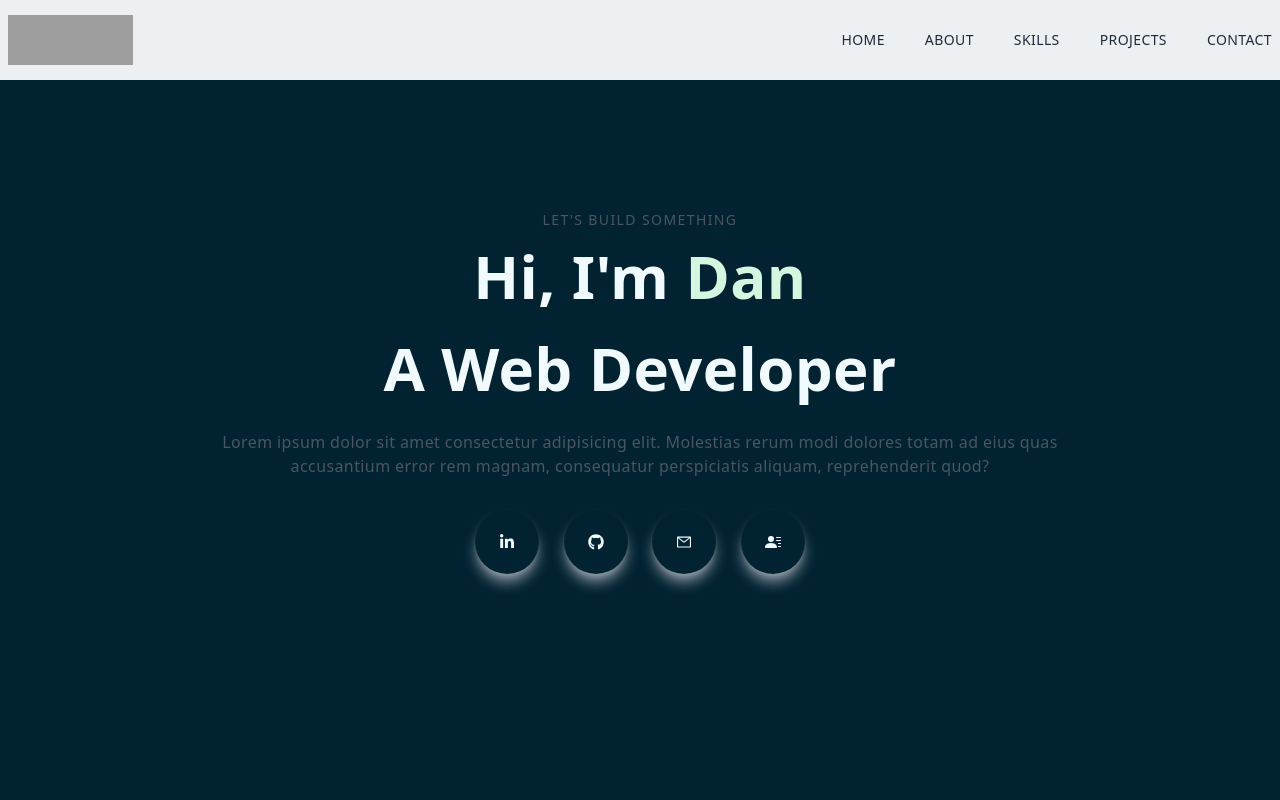
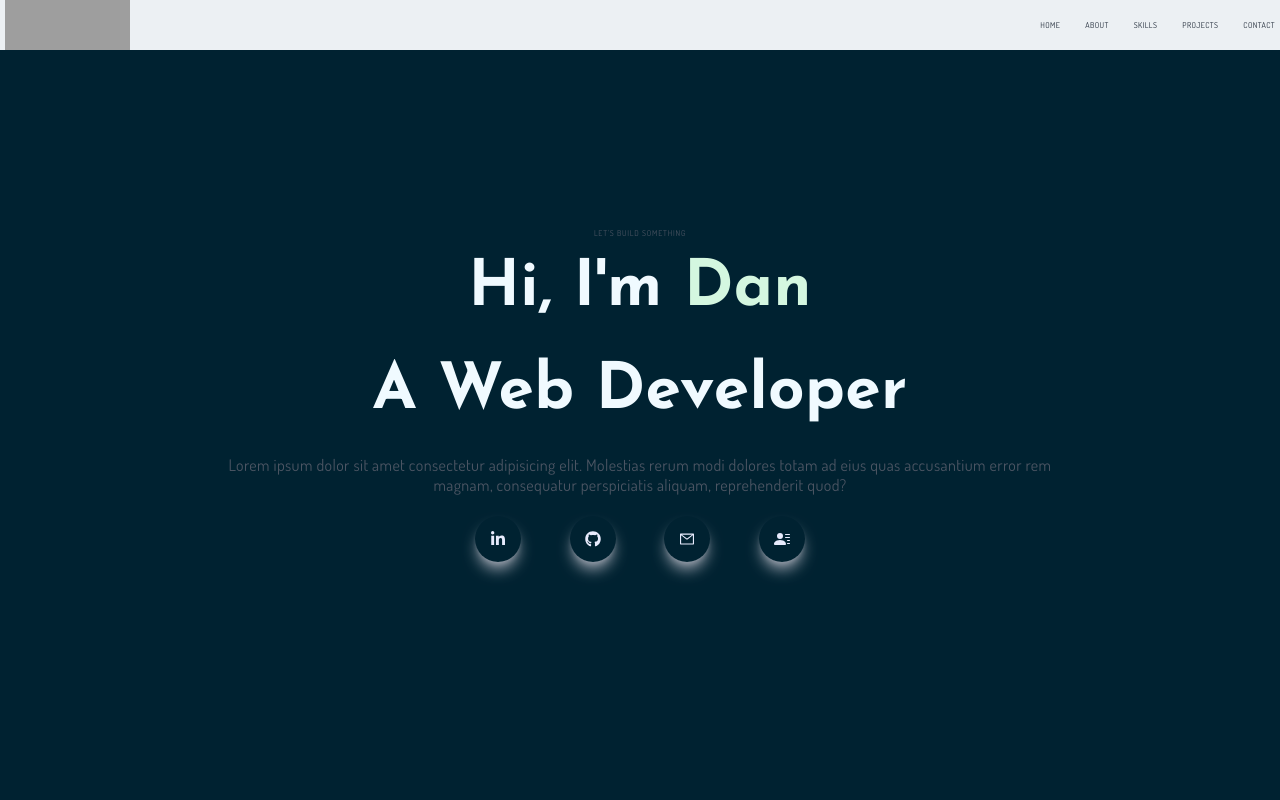
Before and after one commit to DandleGarian/Dev-profile, a Next.js app: page / in a window 1280 px wide. Shown: the top 800 px of the page. Built offline with nearby package versions, Linux system fonts and the light colour scheme; grey boxes are pictures that could not be loaded.

Commit message:
update tailwind config

```diff
--- a/styles/globals.css
+++ b/styles/globals.css
@@ -1,3 +1,5 @@
+@import url('https://fonts.googleapis.com/css2?family=Dosis:wght@400;700&family=Josefin+Sans:wght@400;700&display=swap');
+
 @tailwind base;
 @tailwind components;
 @tailwind utilities;
@@ -8,26 +10,31 @@ html {
 
 @layer base {
   body {
-    @apply bg-[#002231] text-[#f0faff] tracking-wide
+    @apply bg-background text-text tracking-wide text-base;
   }
 
-  h1, h2, h3, h4, h5, h6 {
-    @apply font-bold
+  h1,
+  h2,
+  h3,
+  h4,
+  h5,
+  h6 {
+    @apply font-bold font-heading text-heading-text;
   }
 
   h1 {
-    @apply text-4xl sm:text-5xl md:text-6xl
+    @apply text-4xl sm:text-5xl md:text-5xl;
   }
 
   h2 {
-    @apply text-3xl sm:text-4xl
+    @apply text-3xl sm:text-4xl;
   }
 
   li {
-    @apply cursor-pointer
+    @apply cursor-pointer;
   }
 
   button {
-    @apply shadow-xl shadow-gray-400 rounded-xl uppercase bg-gradient-to-r from-[#b1e4b4] to-[#d4f7e0] text-white
+    @apply shadow-xl rounded-xl uppercase bg-accent text-background;
   }
 }
--- a/tailwind.config.js
+++ b/tailwind.config.js
@@ -1,17 +1,69 @@
 /** @type {import('tailwindcss').Config} */
+const plugin = require('tailwindcss/plugin');
+
 module.exports = {
   content: [
-    "./pages/**/*.{js,ts,jsx,tsx}",
-    "./components/**/*.{js,ts,jsx,tsx}",
+    './pages/**/*.{js,ts,jsx,tsx}',
+    './components/**/*.{js,ts,jsx,tsx}',
   ],
   theme: {
     extend: {
       colors: {
         background: '#002231',
-        font: '#f0faff',
+        'heading-text': '#f0faff',
+        text: '#e7ebfd',
         accent: '#d4f7e0',
-      }
-    }
+      },
+      spacing: {
+        xs: '0.4rem',
+        sm: '0.8rem',
+        'sm+': '1.2rem',
+        md: '1.6rem',
+        'md+': '2.4rem',
+        lg: '3.2rem',
+        'lg+': '4rem',
+        xl: '4.8rem',
+        'xl+': '5.6rem',
+        '2xl': '6.4rem',
+        '2xl+': '7.2rem',
+        '3xl': '8rem',
+        '4xl': '9.6rem',
+        '5xl': '11.2rem',
+        '6xl': '12.8rem',
+      },
+      fontFamily: {
+        sans: ['Dosis', 'sans-serif'],
+        heading: ['Josefin Sans', 'sans-serif'],
+      },
+      fontSize: {
+        sm: ['0.8rem', '1.3'],
+        base: ['1.6rem', '1.3'],
+        lg: ['2.4rem', '1.3'],
+        xl: ['3.2rem', '1.3'],
+        '2xl': ['4rem', '1.3'],
+        '3xl': ['4.8rem', '1.3'],
+        '4xl': ['5.2rem', '1.3'],
+        '5xl': ['6.4rem', '1.3'],
+      },
+      screens: {
+        'sm-max': { max: '649px' },
+        sm: '640px',
+        'md-max': { max: '749px' },
+        md: '750px',
+        'lg-max': { max: '989px' },
+        tablet: { min: '750px', max: '989px' },
+        lg: '990px',
+        'xl-max': { max: '1399px' },
+        xl: '1400px',
+        '2xl': '1536px',
+      },
+    },
   },
-  plugins: [],
-}
+  plugins: [
+    plugin(function ({ addBase }) {
+      addBase({
+        html: { fontSize: '10px' },
+      });
+    }),
+  ],
+};
```
